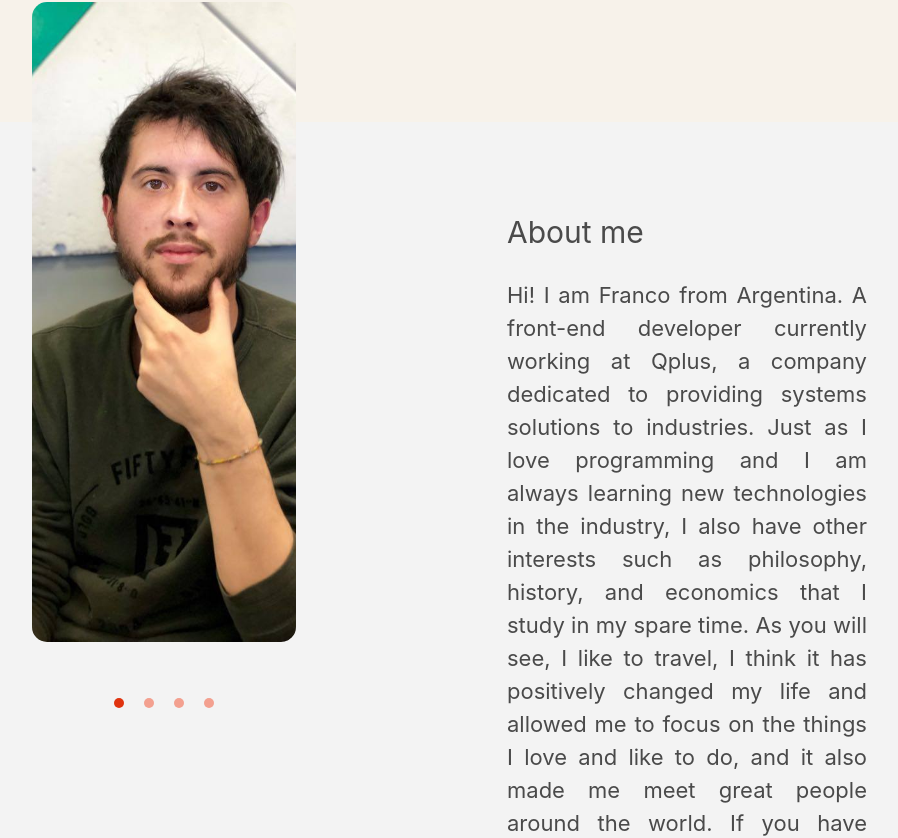
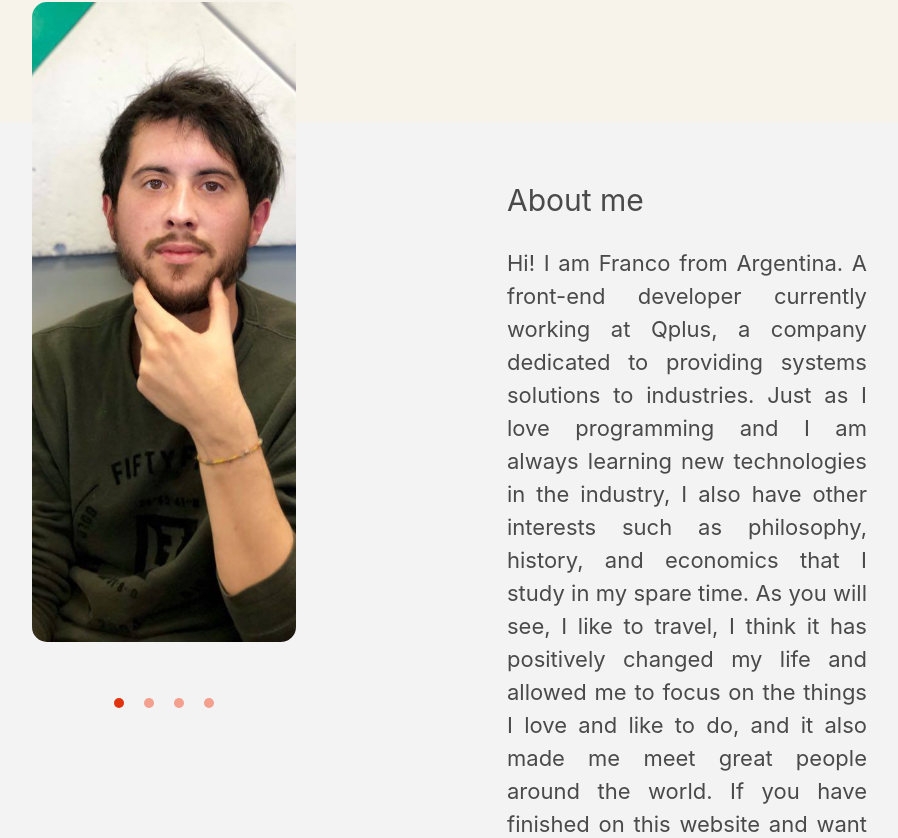
Before and after one commit to francoalemandi1/myownweb, a Vue app in the folder my-own-page/: page / in a window 1280 px wide. Shown: the part 793-1631 px from the top of the page, without its empty margins (289-1187 px from the left). Built offline with nearby package versions, Linux system fonts and the light colour scheme.

Commit message:
Final changes in burguer

```diff
--- a/my-own-page/src/components/Main.vue
+++ b/my-own-page/src/components/Main.vue
@@ -34,7 +34,7 @@
           </carousel>
         </div>
         <div class="column is-2"></div>
-        <div class="column is-one-third is-my-info" style="position: relative; top: -2em;">
+        <div class="column is-one-third is-my-info" style="position: relative; top: -4em;">
           <h1 class="is-about-me" id="#about-me" v-scrollanimation>{{ $t('about') }}</h1>
           <br />
           <p class="main-descr-p" v-scrollanimation>{{ $t('maindescription') }}
--- a/my-own-page/src/components/Navbar.vue
+++ b/my-own-page/src/components/Navbar.vue
@@ -240,6 +240,12 @@ export default {
   .navbar-menu{
     position: relative;
     left: 1.8rem;
+
+    text-align: center;
+  }
+  .navbar-end{
+    position: relative;
+    left: 1.6rem;
   }
   .is-short-descr{
     font-size: 18px;
```
